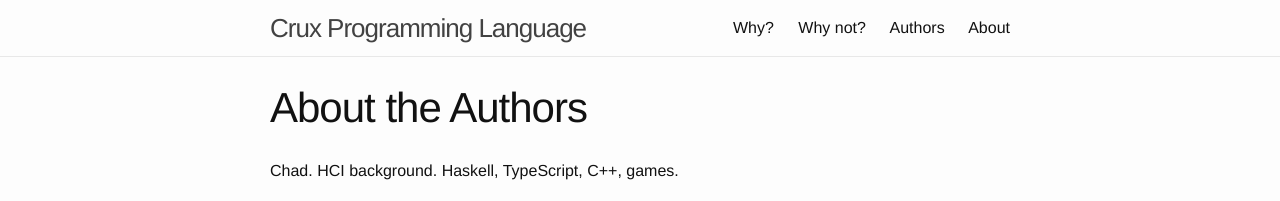
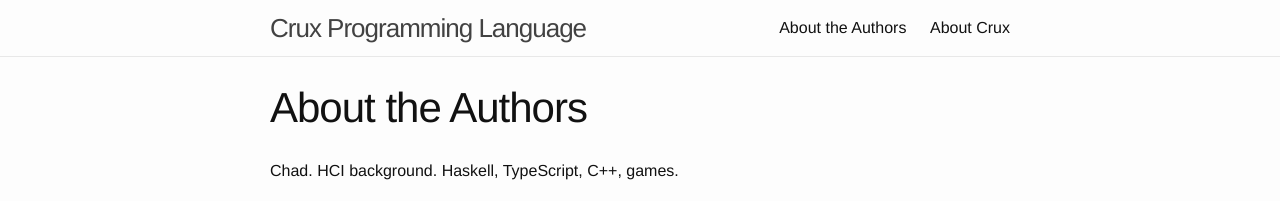
Before and after one commit to cruxlang/cruxlang.github.io, a Jekyll site: the page built from jekyll/authors.md, in a window 1280 px wide. Shown: the top 201 px of the page. Built offline with Jekyll 4.4.1, drawn with Linux system fonts in a browser that asks for light colours.

Commit message:
add a header ordering mechanism

```diff
--- a/jekyll/_includes/header.html
+++ b/jekyll/_includes/header.html
@@ -14,10 +14,12 @@
       </a>
 
       <div class="trigger">
-        <a class="page-link">Why?</a>
-        <a class="page-link">Why not?</a>
-        <a class="page-link" href="/authors/">Authors</a>
-        <a class="page-link" href="/about/">About</a>
+       {% assign sorted_pages = site.pages | sort:"order" %}
+       {% for my_page in sorted_pages %}
+          {% if my_page.title %}
+          <a class="page-link" href="{{ my_page.url | prepend: site.baseurl }}">{{ my_page.title | escape }}</a>
+          {% endif %}
+        {% endfor %}
       </div>
     </nav>
 
```
Also changed, not shown: jekyll/about.md (+1 -0 lines), jekyll/authors.md (+1 -0 lines).
